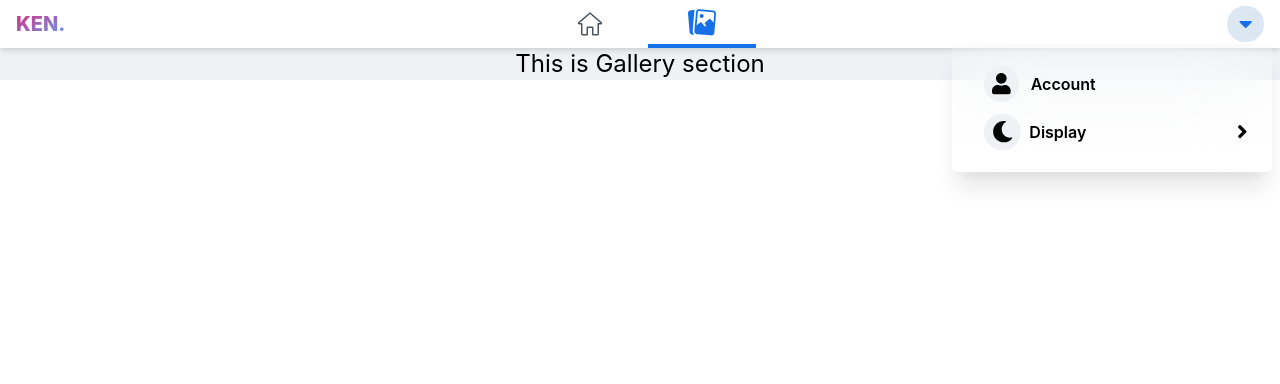
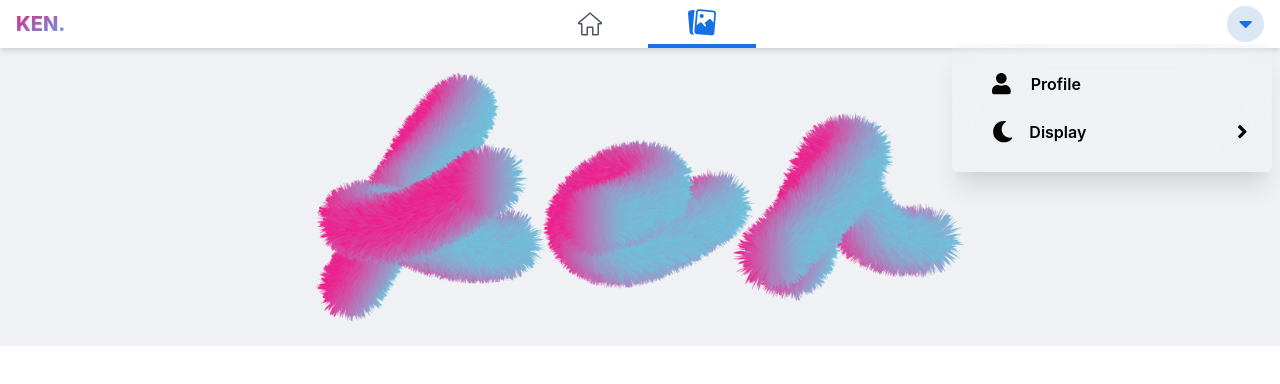
Before and after one commit to kensidiangco/portfolio-blog, a Next.js app: page /gallery in a window 1280 px wide. Both pictures are taken after a click on the link 1245 px from the left and 24 px from the top of the page. Shown: the top 384 px of the page. Built offline with nearby package versions, Linux system fonts and the light colour scheme.

Commit message:
Adding profile page

```diff
--- a/components/homepage.tsx
+++ b/components/homepage.tsx
@@ -1,5 +1,6 @@
 import { useRouter } from "next/router";
 import { useEffect, useRef, useState } from "react";
+import Image from 'next/image'
 
 export default function HomePage() {
     const [open, setOpen] = useState(false)
@@ -33,9 +34,9 @@ export default function HomePage() {
 
     return (
         <>
-            <div className="container mx-auto md:py-4">
+            <div className="container mx-auto md:py-6 py-4">
                 <div className="flex justify-center">
-                    <img src="/banner.png" alt="ken"/>
+                    <Image src={"/blog.png"} width={1000} height={250} objectFit="contain" loading="eager" alt="ken"/>
                 </div>
                 <div className="md:w-1/2 m-auto md:space-y-4 justify-center items-center py-4 space-y-2 md:py-8">
 
--- a/components/navigation.tsx
+++ b/components/navigation.tsx
@@ -10,7 +10,7 @@ export default function Navigation() {
     const {theme, setTheme} = useTheme()
     const [activeMenu, setActiveMenu] = useState('main')
     const [showDropdown, setShowDropdown] = useState(false);
-    const dropdown = useRef(null);
+    const dropdown = useRef<HTMLHeadingElement>(null);
     const router = useRouter()
     const path = router.pathname
 
@@ -73,8 +73,8 @@ export default function Navigation() {
                         classNames='menu-primary'
                     >
                         <div className="menu flex flex-col">
-                            <Link href="/" passHref>
-                                <span className="py-3 px-4 rounded hover:bg-light-nav-button-hover dark:hover:bg-nav-button-hover cursor-pointer transition delay-50"><span className="bg-light dark:bg-button rounded-full p-2 m-2 text-light-text dark:text-text"><FontAwesomeIcon icon={faUser} size="lg"/></span> Account</span>
+                            <Link href="/profile" passHref>
+                                <span className="py-3 px-4 rounded hover:bg-light-nav-button-hover dark:hover:bg-nav-button-hover cursor-pointer transition delay-50"><span className="bg-light dark:bg-button rounded-full p-2 m-2 text-light-text dark:text-text"><FontAwesomeIcon icon={faUser} size="lg"/></span> Profile</span>
                             </Link>
 
                             <span className="py-3 px-4 rounded hover:bg-light-nav-button-hover dark:hover:bg-nav-button-hover cursor-pointer transition delay-50" onClick={() => setActiveMenu('theme')}>
--- a/pages/gallery.tsx
+++ b/pages/gallery.tsx
@@ -1,4 +1,5 @@
 import Head from 'next/head'
+import Image from 'next/image'
 
 export default function Gallery() {
     return (
@@ -6,10 +7,10 @@ export default function Gallery() {
             <Head>
                 <title>Gallery</title>
             </Head>
-            <div className="container mx-auto">
-                <h1 className="text-center text-2xl">
-                    This is Gallery section
-                </h1>
+            <div className="container mx-auto md:py-6 py-4">
+                <div className="flex justify-center">
+                    <Image src={"/banner.png"} width={1000} height={250} objectFit="contain" loading="eager" alt="ken"/>
+                </div>
             </div>
         </>
     )
--- /dev/null
+++ b/pages/profile.tsx
@@ -0,0 +1,17 @@
+import Head from "next/head";
+import Image from "next/image";
+
+export default function Profile() {
+    return (
+        <>
+            <Head>
+                <title>Profile</title>
+            </Head>
+            <div className="container mx-auto md:py-6">
+                <div className="flex justify-center">
+                    <Image src={"/banner.png"} width={1000} height={250} objectFit="contain" loading="eager" alt="ken"/>
+                </div>
+            </div>
+        </>
+    )
+}
```
Also changed, not shown: public/banner.jpg (deleted), 1 other file (tests, documents, lock files or other folders).
